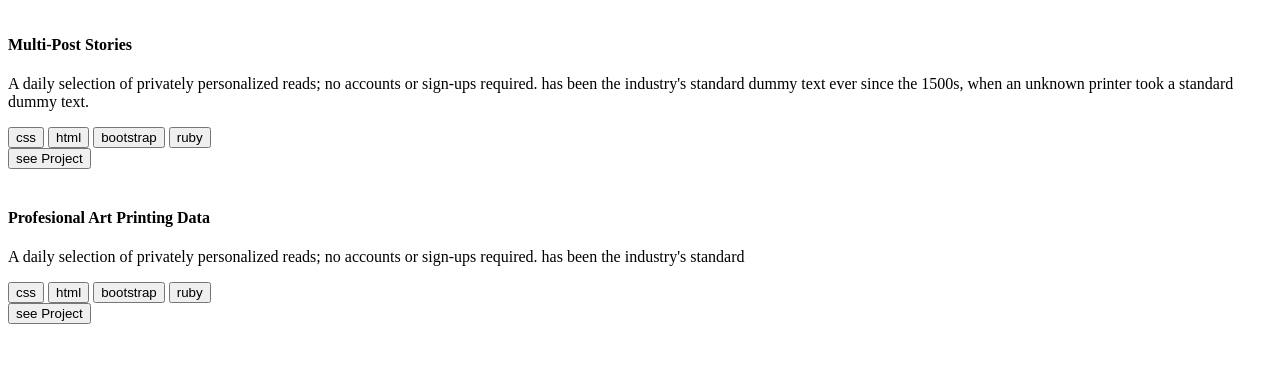
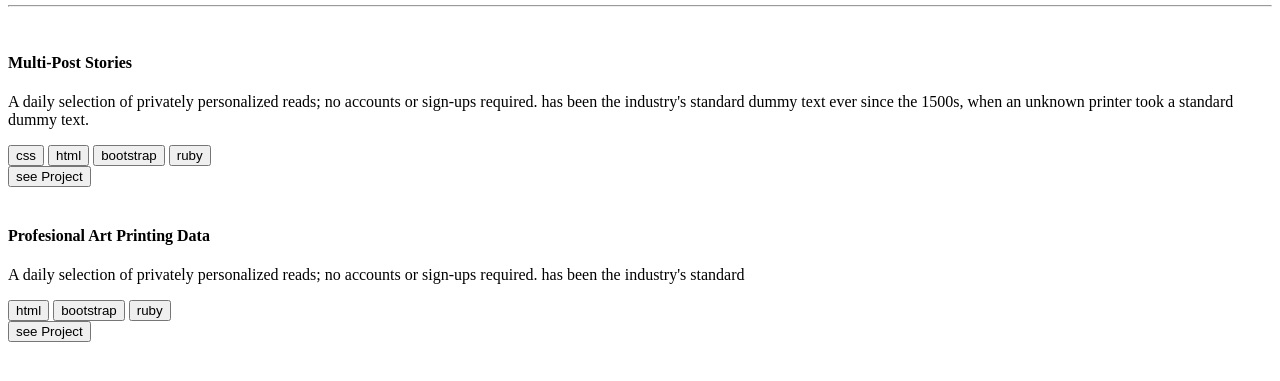
Before and after one commit to leehaney254/myportfolio, a website: page myworks.html in a window 1280 px wide. Shown: the part 137-518 px from the top of the page. Drawn offline with Linux system fonts and the light colour scheme.

Commit message:
Build: Create myworks.html

```diff
--- a/myworks.html
+++ b/myworks.html
@@ -17,6 +17,7 @@
     <header>
       <h1 id="heads">My Recent Works</h1>
     </header>
+    <hr />
     <section>
       <div class="card">
         <img src="" alt="" />
@@ -45,7 +46,6 @@
             sign-ups required. has been the industry's standard
           </p>
           <div>
-            <button>css</button>
             <button>html</button>
             <button>bootstrap</button>
             <button>ruby</button>
```
